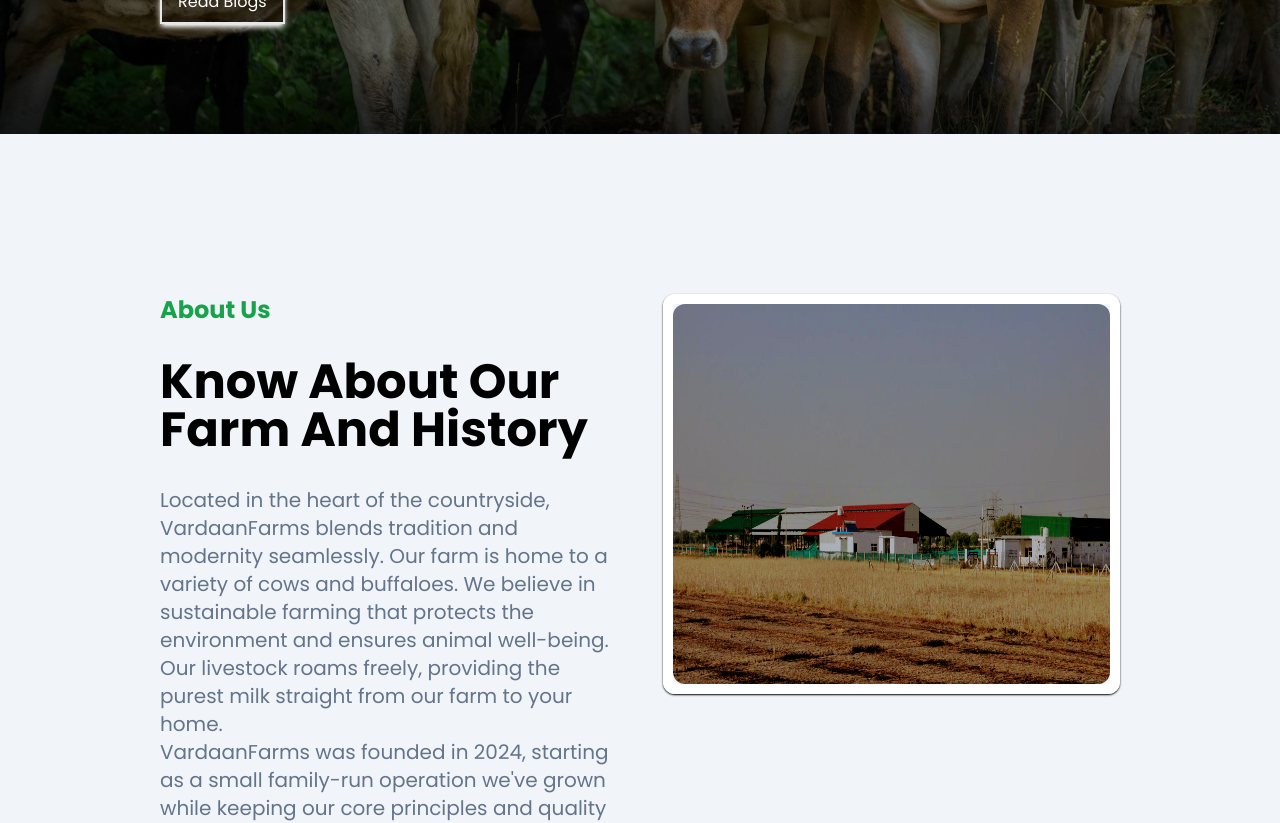
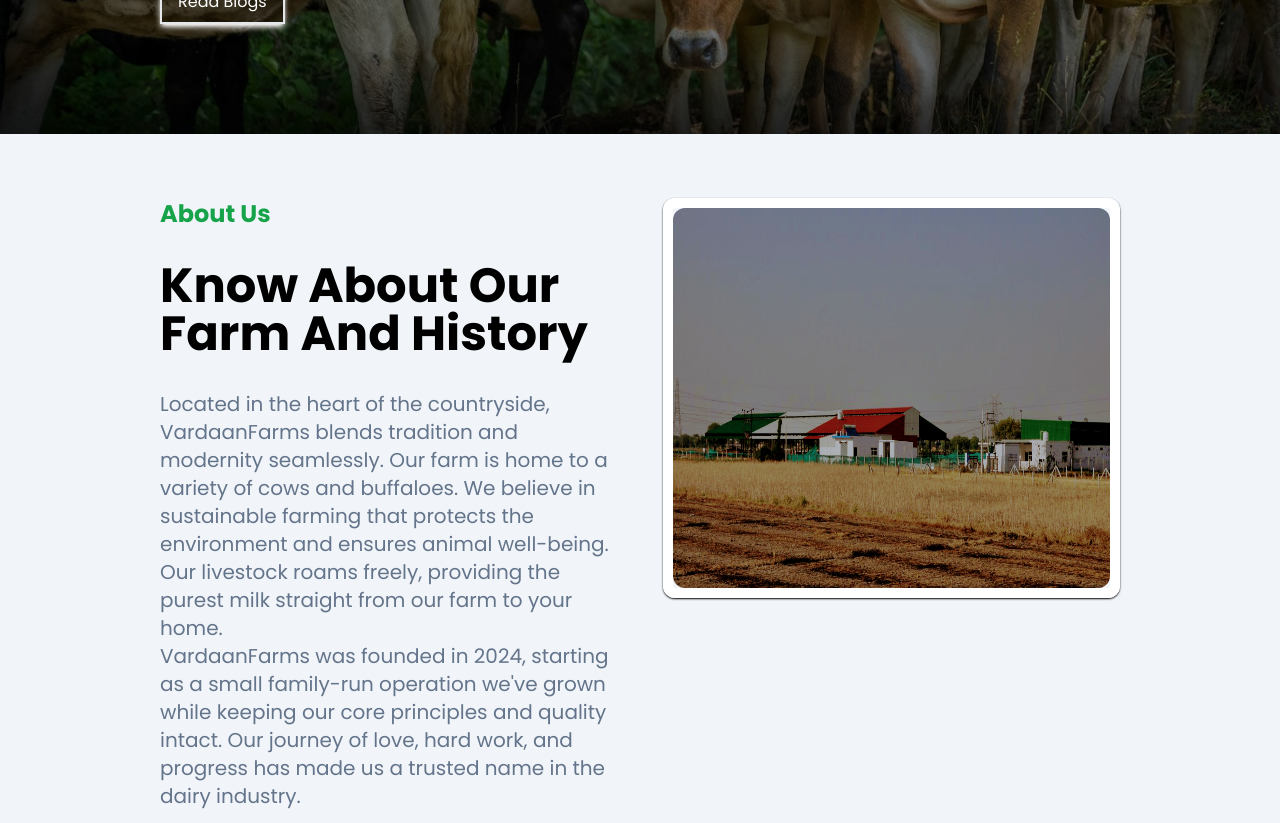
Before and after one commit to mayank20011/VardaanFarms-Website, a React (Vite) app: page / in a window 1280 px wide. Shown: the part 480-1303 px from the top of the page. Built offline with nearby package versions, Linux system fonts and the light colour scheme; no server answers.

Commit message:
padding decreased

```diff
--- a/src/Components/Body/Body.jsx
+++ b/src/Components/Body/Body.jsx
@@ -25,7 +25,7 @@
         <ShowcaseSwiper />
       </section>
 
-      <section className="w-full bg-slate-100 pt-12 md:pt-40 overflow-hidden pb-28">
+      <section className="w-full bg-slate-100 pt-12 md:pt-16 overflow-hidden pb-16">
         <div className="mx-auto max-w-[1400px] lg:w-3/4 md:w-11/12 px-4 md:px-0">
           <section className="flex gap-12 flex-col md:flex-row tab:flex-col">
             <div className="md:w-1/2 flex flex-col gap-8 order-2 md:order-1 tab:w-full">
```
